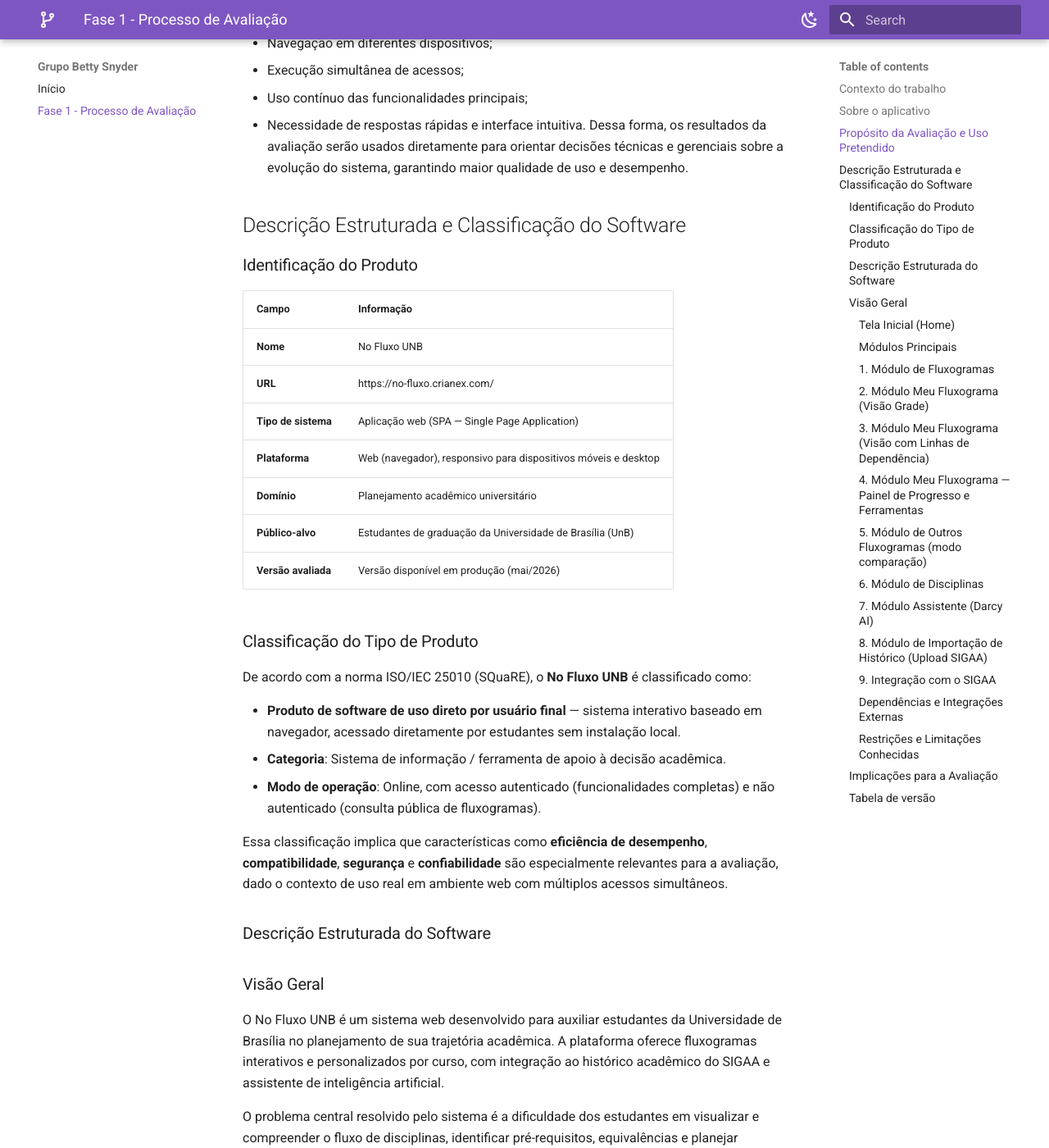
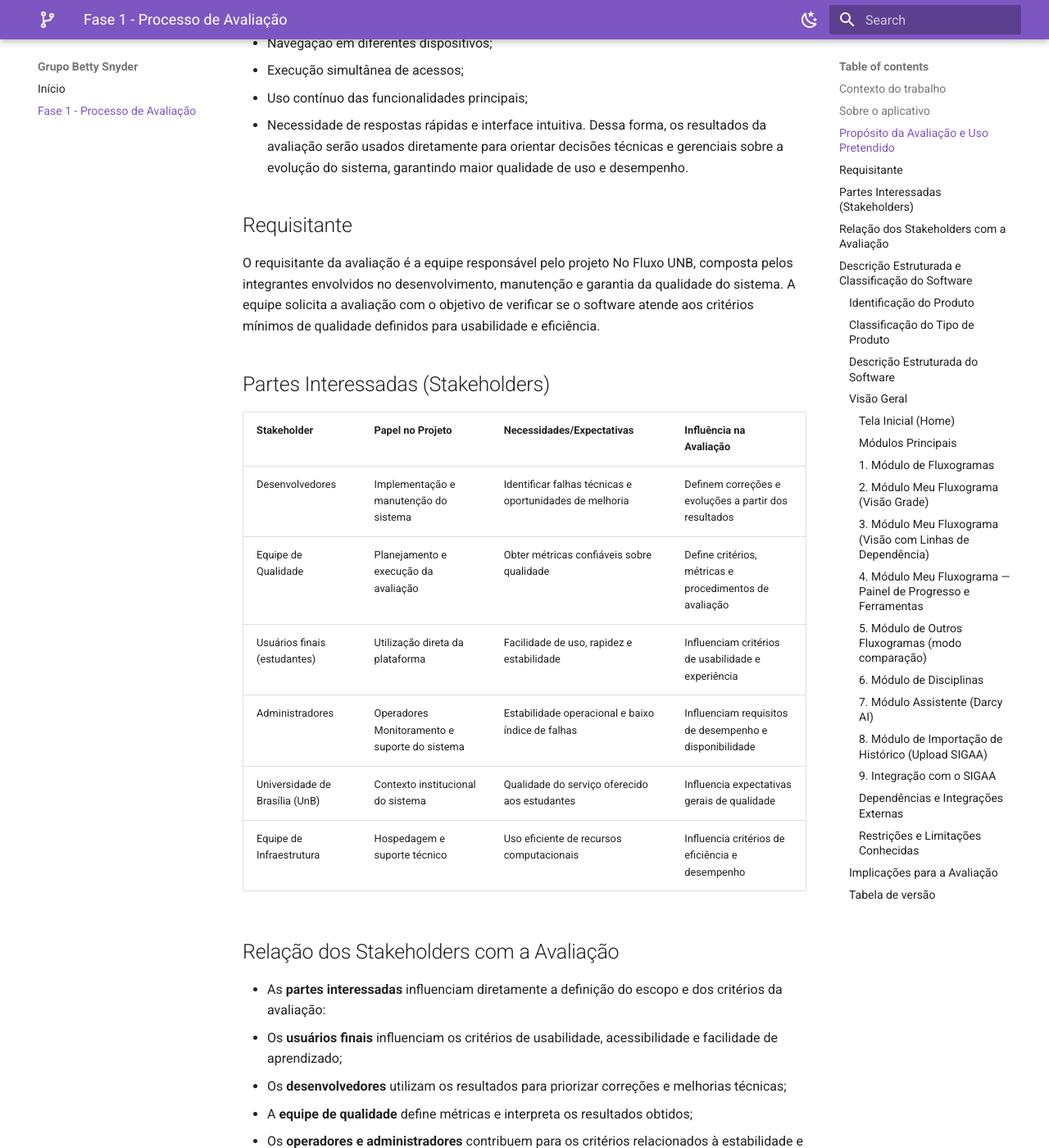
Before and after one commit to Ana-Luiza-SC/2026-1_T01_BETTY_SNYDER, an MkDocs documentation site: the page built from docs/fase1.md, in a window 1280 px wide and 1400 px high, scrolled down 1411 px. Shown: the whole window at 82% size. Built offline with MkDocs 1.6.1 and Material for MkDocs 9.7.7, drawn with Linux system fonts in a browser that asks for light colours; some of the changed text lies outside the part shown.

Commit message:
docs/ adicionando stakeholders

```diff
--- a/docs/fase1.md
+++ b/docs/fase1.md
@@ -42,6 +42,30 @@ O cenário de aplicação da avaliação envolve o uso real do sistema web por e
 - Uso contínuo das funcionalidades principais;
 - Necessidade de respostas rápidas e interface intuitiva.
   Dessa forma, os resultados da avaliação serão usados diretamente para orientar decisões técnicas e gerenciais sobre a evolução do sistema, garantindo maior qualidade de uso e desempenho.
+
+## Requisitante
+
+O requisitante da avaliação é a equipe responsável pelo projeto No Fluxo UNB, composta pelos integrantes envolvidos no desenvolvimento, manutenção e garantia da qualidade do sistema. A equipe solicita a avaliação com o objetivo de verificar se o software atende aos critérios mínimos de qualidade definidos para usabilidade e eficiência.
+
+## Partes Interessadas (Stakeholders)
+|Stakeholder|Papel no Projeto|Necessidades/Expectativas|Influência na Avaliação|
+|-----------|----------------|-------------------------|-----------------------|
+|Desenvolvedores|Implementação e manutenção do sistema|Identificar falhas técnicas e oportunidades de melhoria|Definem correções e evoluções a partir dos resultados|
+|Equipe de Qualidade|Planejamento e execução da avaliação|Obter métricas confiáveis sobre qualidade|Define critérios, métricas e procedimentos de avaliação|
+|Usuários finais (estudantes)|Utilização direta da plataforma|Facilidade de uso, rapidez e estabilidade|Influenciam critérios de usabilidade e experiência|
+|Administradores| Operadores	Monitoramento e suporte do sistema|Estabilidade operacional e baixo índice de falhas|Influenciam requisitos de desempenho e disponibilidade|
+|Universidade de Brasília (UnB)|Contexto institucional do sistema|Qualidade do serviço oferecido aos estudantes|Influencia expectativas gerais de qualidade|
+|Equipe de Infraestrutura|Hospedagem e suporte técnico|Uso eficiente de recursos computacionais|Influencia critérios de eficiência e desempenho|
+
+## Relação dos Stakeholders com a Avaliação
+
+- As **partes interessadas** influenciam diretamente a definição do escopo e dos critérios da avaliação:
+- Os **usuários finais** influenciam os critérios de usabilidade, acessibilidade e facilidade de aprendizado;
+- Os **desenvolvedores** utilizam os resultados para priorizar correções e melhorias técnicas;
+- A **equipe de qualidade** define métricas e interpreta os resultados obtidos;
+- Os **operadores e administradores** contribuem para os critérios relacionados à estabilidade e desempenho;
+- A **instituição** vinculada ao projeto influencia os padrões esperados de qualidade e confiabilidade.
+
 
 ## Descrição Estruturada e Classificação do Software
 
@@ -201,3 +225,4 @@ A descrição estruturada acima evidencia os seguintes pontos relevantes para o
 | ------ | -------------- | ---------- | ------------------------------------------------ |
 | 1.0    | Julia Gabriela | 11/05/2026 | Criação do documento.                            |
 | 1.1    | Ana Luiza      | 12/05/2026 | Adição da Descrição Estruturada e Classificação. |
+| 1.2    | Julia Gabriela | 12/05/2026 | Adicionando stakeholders.                        |
```
